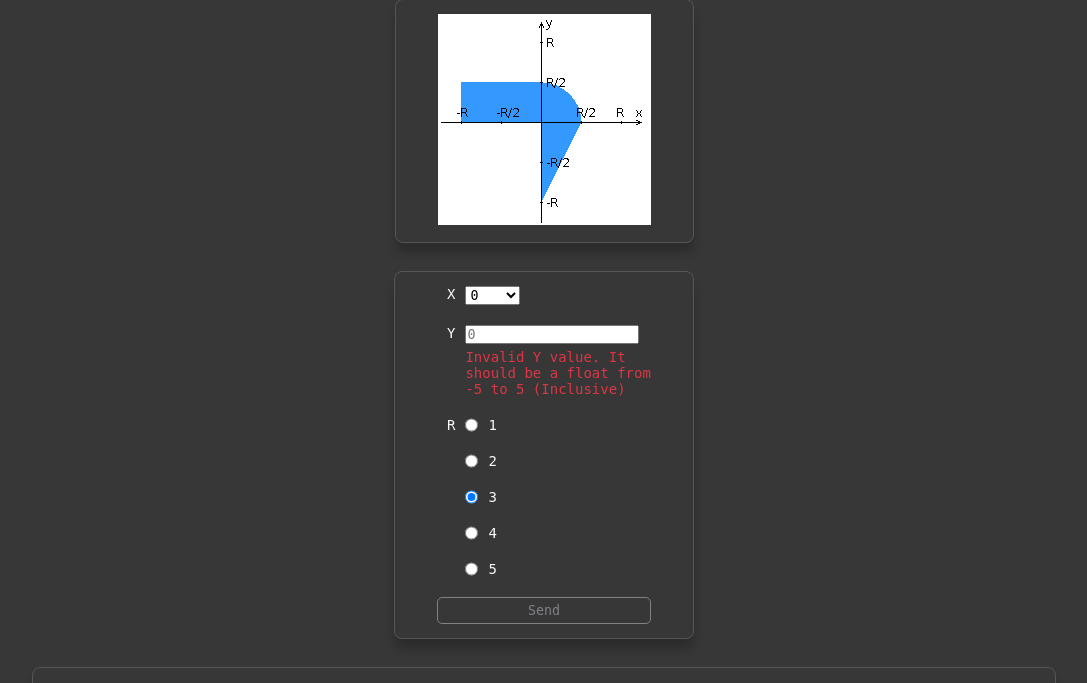
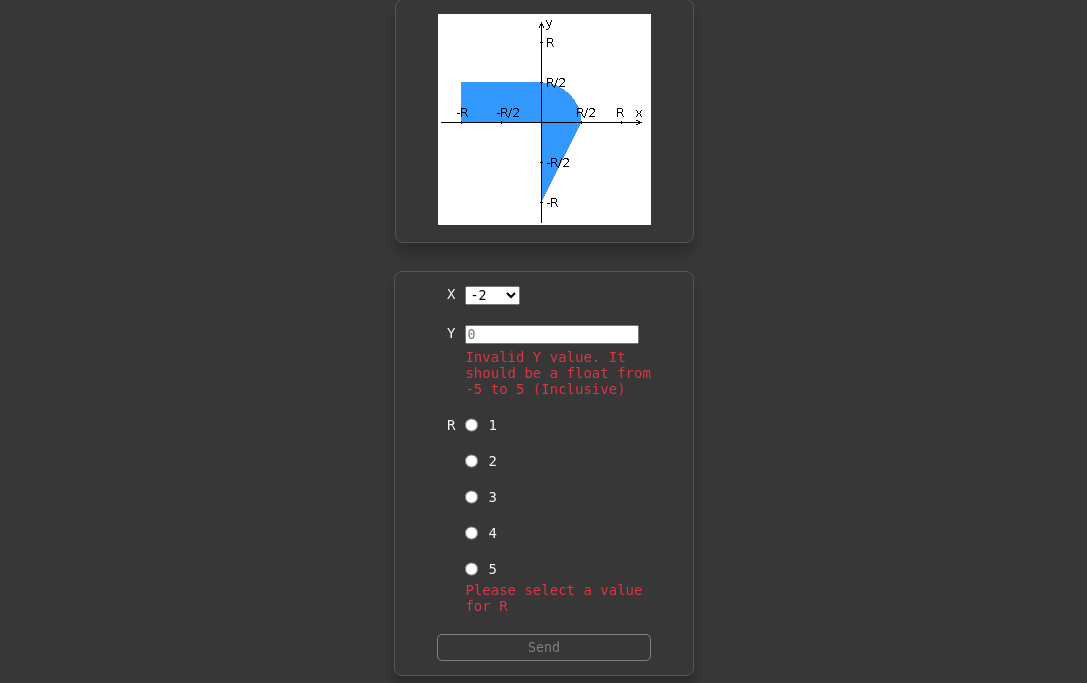
Before and after one commit to laoqiu233/itmo_web, a PHP site: page / in a window 1280 px wide. Shown: the part 135-818 px from the top of the page, without its empty margins (96-1183 px from the left). Run offline with PHP 8.4, Linux system fonts and the light colour scheme.

Commit message:
Improved form validation

```diff
--- a/index.php
+++ b/index.php
@@ -18,7 +18,7 @@
     </header>
 
     <div class="main">
-        <div class="panel">
+        <div class="panel" style="text-align: center;">
             <img src="/static/task_graph.png" alt="Task grpah">
             <p>
                 <?php
@@ -29,8 +29,8 @@
                 ?>
             </p>
         </div>
-        <div class="panel" id="form">
-            <form action="/send_point.php" method="post">
+        <div class="panel" id="form-panel">
+            <form id="form" action="/send_point.php" method="post">
                 <div class="row">
                     <label for="select-x">X</label>
                     <select name="x" id="select-x">
@@ -38,7 +38,7 @@
                         <option value="-1.5">-1.5</option>
                         <option value="-1">-1</option>
                         <option value="-0.5">-0.5</option>
-                        <option value="0" selected>0</option>
+                        <option value="0">0</option>
                         <option value="0.5">0.5</option>
                         <option value="1">1</option>
                         <option value="1.5">1.5</option>
@@ -55,6 +55,7 @@
                 <div class="row">
                     <label>R</label>
                     <div>
+                        <div>
                             <div class="row">
                                 <input type="radio" name="r" id="r-1" value="1">
                                 <label for="r-1">1</label>
@@ -64,7 +65,7 @@
                                 <label for="r-2">2</label>
                             </div>
                             <div class="row">
-                            <input type="radio" checked name="r" id="r-3" value="3">
+                                <input type="radio" name="r" id="r-3" value="3">
                                 <label for="r-3">3</label>
                             </div>
                             <div class="row">
@@ -75,6 +76,8 @@
                                 <input type="radio" name="r" id="r-5" value="5">
                                 <label for="r-5">5</label>
                             </div>
+                        </div>
+                        <p id="input-r-warning" class="warning hidden" style="margin-top:5px"></p>
                     </div>
                 </div>
                 <div class="row">
--- a/static/style.css
+++ b/static/style.css
@@ -151,7 +151,7 @@ button:disabled:hover {
     overflow-x: scroll;
 }
 
-#form {
+#form-panel {
     width: 300px;
 }
 
@@ -177,7 +177,7 @@ td, th {
         font-size: 10px;
     }
 
-    .panel, #form {
+    .panel, #form-panel {
         width: 100%;
     }
 
--- a/static/validation.js
+++ b/static/validation.js
@@ -1,22 +1,68 @@
+'use strict';
+
 const yInput = document.getElementById("input-y");
 const yInputWarning = document.getElementById("input-y-warning");
 const submit = document.getElementById("form-submit");
-
-function validate(e) {
-    // Clear warning text
-    yInputWarning.innerHTML = "";
-    yInputWarning.classList.add("hidden");
-    submit.disabled = false;
-
-    let value = parseFloat(yInput.value);
-    console.log(value);
-
-    if (Number.isNaN(value) || value < -5 || value > 5) {
-        yInputWarning.innerHTML = "Invalid Y value. It should be a float from -5 to 5 (Inclusive)";
-        yInputWarning.classList.remove("hidden");
-        submit.disabled = true;
+const formElement = document.getElementById("form");
+const rInputWarning = document.getElementById("input-r-warning");
+const submitButtonEnabler = {
+    _xValid: true,
+    _yValid: true,
+    _rValid: true,
+    set xValid(valid) {
+        this._xValid = valid;
+        this.switchButtonEnabled();
+    },
+    set yValid(valid) {
+        this._yValid = valid;
+        this.switchButtonEnabled();
+    },
+    set rValid(valid) {
+        this._rValid = valid;
+        this.switchButtonEnabled();
+    },
+    switchButtonEnabled: function() {
+        submit.disabled = !(this._xValid && this._yValid && this._rValid);
     }
 }
 
-yInput.addEventListener('input', validate);
+function hideWarning(elem) {
+    elem.innerHTML = "";
+    elem.classList.add("hidden");
+}
+
+function showWarning(elem, text) {
+    elem.innerHTML = text;
+    elem.classList.remove("hidden");
+}
+
+function validateY(e) {
+    // Clear warning text
+    hideWarning(yInputWarning);
+    submitButtonEnabler.yValid = true;
+
+    let value = parseFloat(yInput.value);
+
+    if (Number.isNaN(value) || value < -5 || value > 5) {
+        showWarning(yInputWarning, "Invalid Y value. It should be a float from -5 to 5 (Inclusive)");
+        submitButtonEnabler.yValid = false;
+    }
+}
+
+yInput.addEventListener('input', validateY);
 yInput.dispatchEvent(new InputEvent('input'));
+
+function validateForm(e) {
+    const formData = new FormData(formElement);
+    submitButtonEnabler.rValid = true;
+
+    // Validate R
+    hideWarning(rInputWarning);
+    if (!formData.has('r')) {
+        showWarning(rInputWarning, "Please select a value for R");
+        submitButtonEnabler.rValid = false;
+    }
+}
+
+formElement.addEventListener('change', validateForm);
+formElement.dispatchEvent(new Event('change'));
```
Lines whose indentation alone changed are shown as unchanged.
